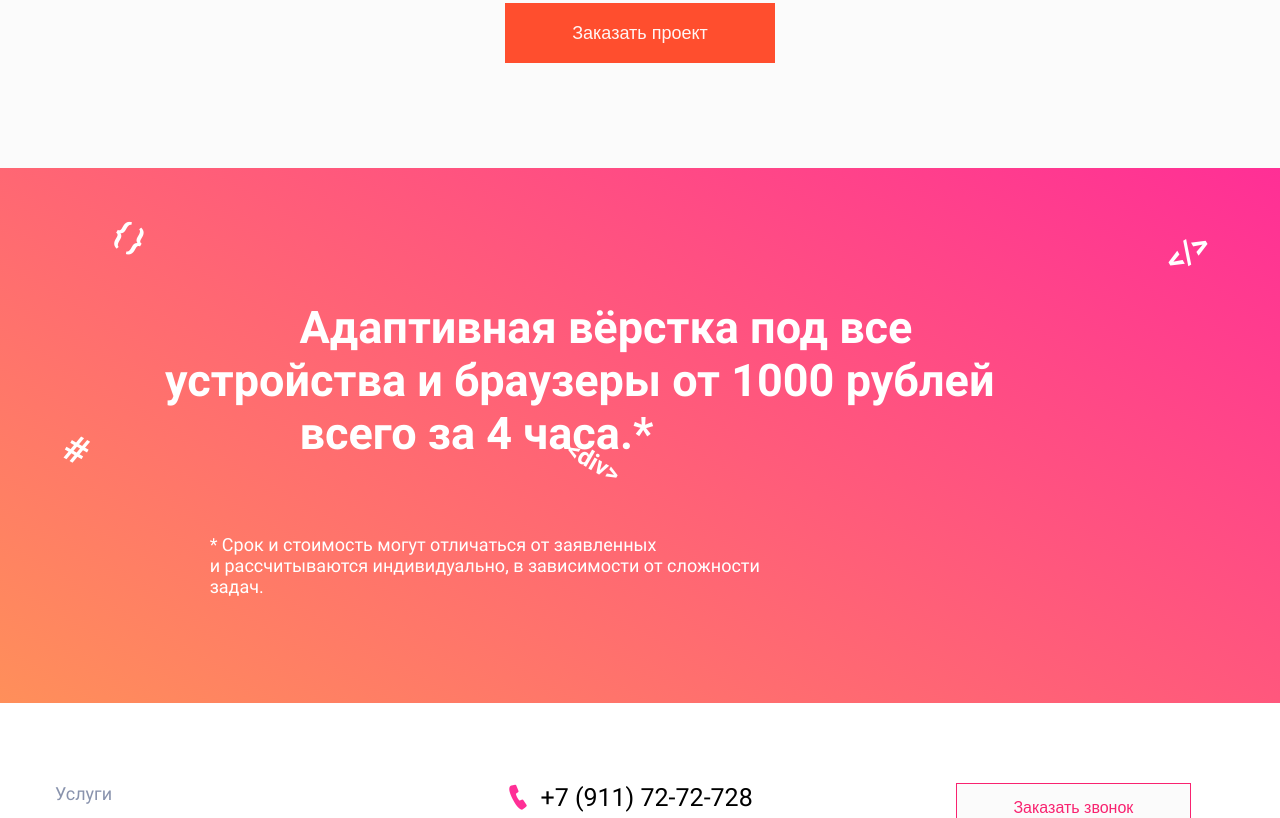
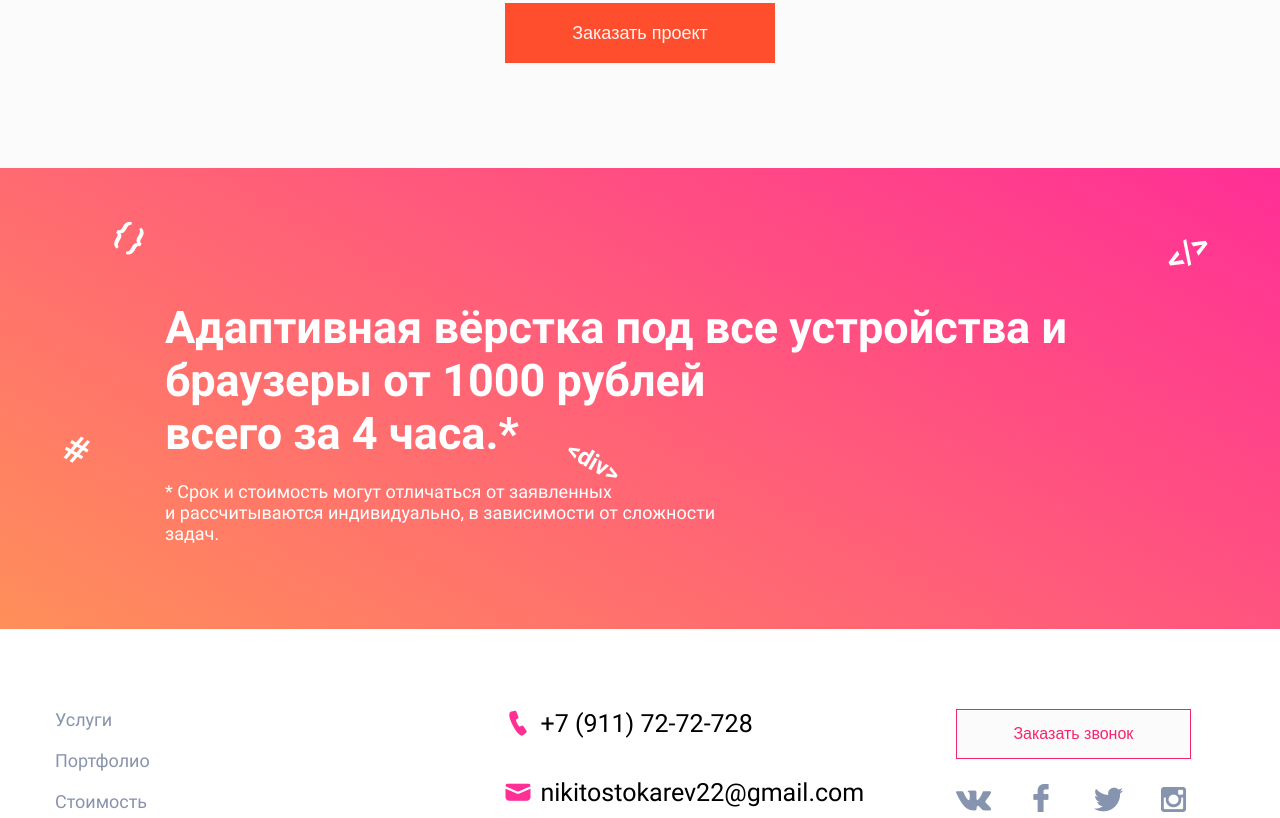
Before and after one commit to NickyHate/NickyHate.github.io, a plain HTML site: page index.html in a window 1280 px wide. Shown: the part 2134-2952 px from the top of the page. Drawn offline with Linux system fonts and the light colour scheme.

Commit message:
fix nbsp and media

```diff
--- a/css/main.css
+++ b/css/main.css
@@ -645,7 +645,7 @@ h2 {
 
 .price .container {
   padding: 0 110px;
-  white-space: pre-wrap;
+  white-space: pre-line;
 }
 
 .flying-elements-price {
--- a/index.html
+++ b/index.html
@@ -209,8 +209,8 @@
             <div class="p__brackets_r">{&nbsp;}</div>
           </div>
           <h3>
-            Адаптивная вёрстка под все устройства и&nbsp;браузеры от 1000 рублей
-            всего за&nbsp;4&nbsp;часа.&#42;
+            Адаптивная вёрстка под все устройства&nbsp;и браузеры от 1000&nbsp;рублей
+            всего за 4 часа.&#42;
           </h3>
           * Срок и стоимость могут отличаться от&nbsp;заявленных
           и&nbsp;рассчитываются индивидуально, в&nbsp;зависимости от сложности
```
